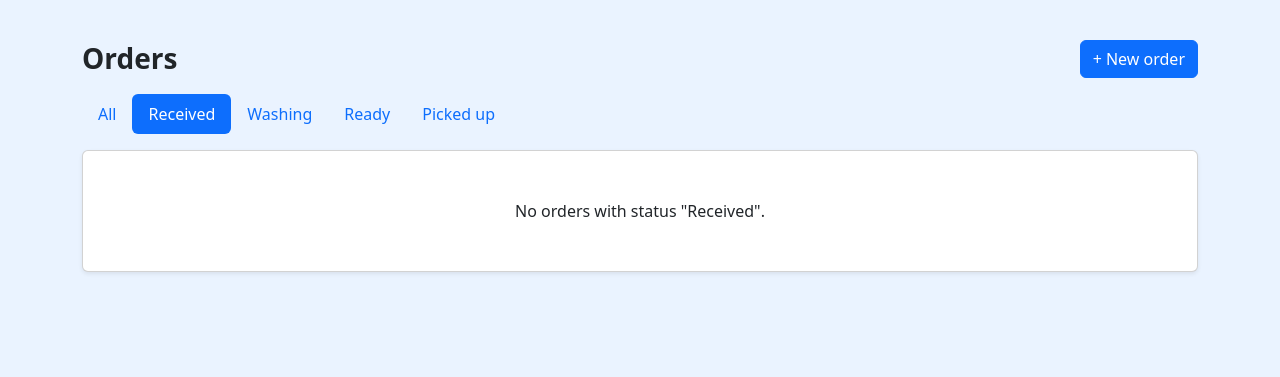
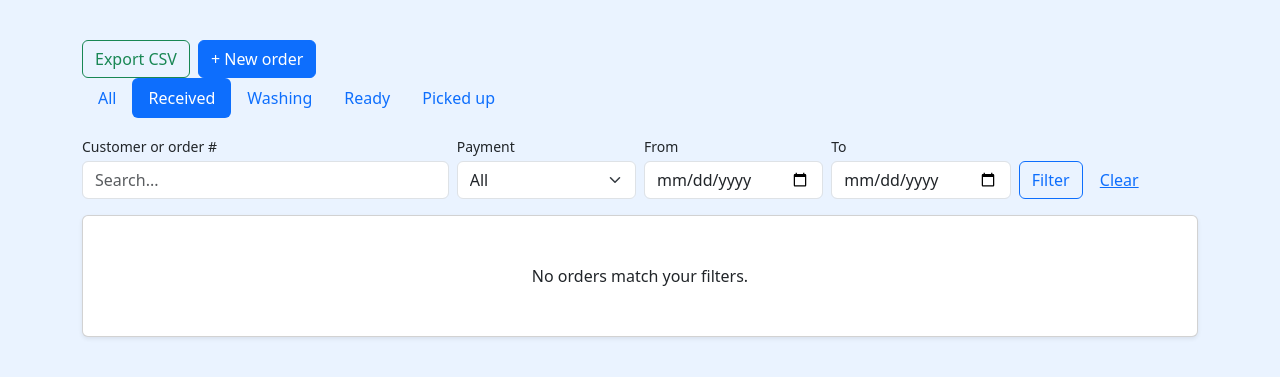
Before and after one commit to miggsheonyonzon-web/naya-laundry-system, a Flask app: page /orders/?status=Received in a window 1280 px wide. Shown: the part 77-454 px from the top of the page. Run offline with Flask 3, Linux system fonts and the light colour scheme; the visitor is signed in with stand-in values (Sample User, id 1); data that the repository does not hold is empty; some libraries are stand-ins or nearby versions.

Commit message:
Add order search, filters and CSV export

```diff
--- a/models/order.py
+++ b/models/order.py
@@ -190,3 +190,36 @@ class Order:
         finally:
             cursor.close()
             connection.close()
+
+    @staticmethod
+    def search(user_id, status="", payment="", q="", date_from="",
+               date_to=""):
+        query = ("SELECT o.*, c.full_name AS customer_name FROM orders o "
+                 "JOIN customers c ON c.id = o.customer_id "
+                 "WHERE o.user_id = %s")
+        params = [user_id]
+
+        if status:
+            query += " AND o.status = %s"
+            params.append(status)
+
+        if payment == "paid":
+            query += " AND o.paid = 1"
+        elif payment == "unpaid":
+            query += " AND o.paid = 0"
+
+        if q:
+            query += " AND (c.full_name LIKE %s OR o.id = %s)"
+            params.append(f"%{q}%")
+            params.append(int(q) if q.isdigit() else 0)
+
+        if date_from:
+            query += " AND DATE(o.created_at) >= %s"
+            params.append(date_from)
+
+        if date_to:
+            query += " AND DATE(o.created_at) <= %s"
+            params.append(date_to)
+
+        query += " ORDER BY o.created_at DESC, o.id DESC"
+        return Order._fetch_all(query, tuple(params))
--- a/routes/order.py
+++ b/routes/order.py
@@ -1,7 +1,9 @@
 from decimal import Decimal, InvalidOperation
-
-from flask import (Blueprint, abort, flash, redirect, render_template,
-                   request, session, url_for)
+import csv
+import io
+from datetime import datetime
+from flask import (Blueprint, Response, abort, flash, redirect,
+                   render_template, request, session, url_for)
 
 from models.customer import Customer
 from models.order import SERVICES, STATUSES, Order
@@ -50,14 +52,13 @@ def read_and_validate(user_id):
 @order.route("/")
 @login_required
 def index():
-    status = request.args.get("status", "")
-    if status not in STATUSES:
-        status = ""
+    filters = read_filters()
+    orders = Order.search(session["user_id"], **filters)
+    total = sum((o.price for o in orders), Decimal("0"))
 
-    orders = Order.find_all(session["user_id"], status)
-    return render_template("orders.html", orders=orders, status=status,
-                           statuses=STATUSES)
-
+    return render_template("orders.html", orders=orders, filters=filters,
+                           status=filters["status"], statuses=STATUSES,
+                           total=total)
 
 @order.route("/add", methods=["GET", "POST"])
 @login_required
@@ -185,3 +186,67 @@ def edit(order_id):
     return render_template("order_form.html", form=form, customers=customers,
                            services=SERVICES, title=title,
                            button="Save changes")
+
+
+def read_filters():
+    """Read and clean the filter values from the URL."""
+    filters = {
+        "status": request.args.get("status", ""),
+        "payment": request.args.get("payment", ""),
+        "q": request.args.get("q", "").strip()[:100],
+        "date_from": request.args.get("date_from", ""),
+        "date_to": request.args.get("date_to", ""),
+    }
+
+    if filters["status"] not in STATUSES:
+        filters["status"] = ""
+    if filters["payment"] not in ("paid", "unpaid"):
+        filters["payment"] = ""
+
+    for key in ("date_from", "date_to"):
+        try:
+            datetime.strptime(filters[key], "%Y-%m-%d")
+        except ValueError:
+            filters[key] = ""
+
+    return filters
+
+
+def safe_cell(value):
+    """Stop spreadsheet programs from running text as a formula."""
+    text = "" if value is None else str(value)
+    if text.startswith(("=", "+", "-", "@", "\t", "\r")):
+        return "'" + text
+    return text
+
+
+@order.route("/export")
+@login_required
+def export():
+    orders = Order.search(session["user_id"], **read_filters())
+
+    buffer = io.StringIO()
+    writer = csv.writer(buffer)
+    writer.writerow(["Order #", "Date", "Customer", "Service", "Weight (kg)",
+                     "Total", "Status", "Paid", "Notes"])
+
+    for o in orders:
+        writer.writerow([
+            o.id,
+            o.created_at.strftime("%Y-%m-%d %H:%M"),
+            safe_cell(o.customer_name),
+            safe_cell(o.service_type),
+            o.weight_kg,
+            o.price,
+            safe_cell(o.status),
+            "Yes" if o.paid else "No",
+            safe_cell(o.notes),
+        ])
+
+    # The leading \ufeff makes Excel read the file as UTF-8.
+    return Response(
+        "\ufeff" + buffer.getvalue(),
+        mimetype="text/csv",
+        headers={"Content-Disposition":
+                 "attachment; filename=naya_orders.csv"},
+    )
--- a/templates/orders.html
+++ b/templates/orders.html
@@ -6,10 +6,10 @@
 {% set colors = {'Received': 'secondary', 'Washing': 'warning',
                  'Ready': 'info', 'Picked up': 'success'} %}
 <div class="container py-4">
-    <div class="d-flex flex-wrap justify-content-between align-items-center gap-2 mb-3">
-        <h1 class="h3 fw-bold mb-0">Orders</h1>
-        <a href="{{ url_for('order.add') }}" class="btn btn-primary">+ New order</a>
-    </div>
+            <div class="d-flex gap-2">
+            <a href="{{ url_for('order.export', **filters) }}" class="btn btn-outline-success">Export CSV</a>
+            <a href="{{ url_for('order.add') }}" class="btn btn-primary">+ New order</a>
+        </div>
 
     <ul class="nav nav-pills mb-3">
         <li class="nav-item">
@@ -23,6 +23,38 @@
         </li>
         {% endfor %}
     </ul>
+
+        <form method="GET" class="row g-2 align-items-end mb-3">
+        <input type="hidden" name="status" value="{{ filters.status }}">
+
+        <div class="col-md-4">
+            <label class="form-label small mb-1" for="q">Customer or order #</label>
+            <input type="search" class="form-control" id="q" name="q"
+                   value="{{ filters.q }}" maxlength="100" placeholder="Search...">
+        </div>
+        <div class="col-6 col-md-2">
+            <label class="form-label small mb-1" for="payment">Payment</label>
+            <select class="form-select" id="payment" name="payment">
+                <option value="">All</option>
+                <option value="paid" {% if filters.payment == 'paid' %}selected{% endif %}>Paid</option>
+                <option value="unpaid" {% if filters.payment == 'unpaid' %}selected{% endif %}>Unpaid</option>
+            </select>
+        </div>
+        <div class="col-6 col-md-2">
+            <label class="form-label small mb-1" for="date_from">From</label>
+            <input type="date" class="form-control" id="date_from" name="date_from"
+                   value="{{ filters.date_from }}">
+        </div>
+        <div class="col-6 col-md-2">
+            <label class="form-label small mb-1" for="date_to">To</label>
+            <input type="date" class="form-control" id="date_to" name="date_to"
+                   value="{{ filters.date_to }}">
+        </div>
+        <div class="col-auto">
+            <button type="submit" class="btn btn-outline-primary">Filter</button>
+            <a href="{{ url_for('order.index') }}" class="btn btn-link">Clear</a>
+        </div>
+    </form>
 
     {% if orders %}
     <div class="card shadow-sm">
@@ -105,12 +137,14 @@
             </table>
         </div>
     </div>
-    <p class="text-muted small mt-2">{{ orders|length }} order(s)</p>
+
+    <p class="text-muted small mt-2">{{ orders|length }} order(s) &middot; Total ₱{{ "{:,.2f}".format(total) }}</p>
+
     {% else %}
     <div class="card shadow-sm">
         <div class="card-body text-center py-5">
-            {% if status %}
-            <p class="mb-0">No orders with status "{{ status }}".</p>
+            {% if filters.status or filters.payment or filters.q or filters.date_from or filters.date_to %}
+            <p class="mb-0">No orders match your filters.</p>
             {% else %}
             <p class="mb-3">You have no orders yet.</p>
             <a href="{{ url_for('order.add') }}" class="btn btn-primary">Create your first order</a>
```
